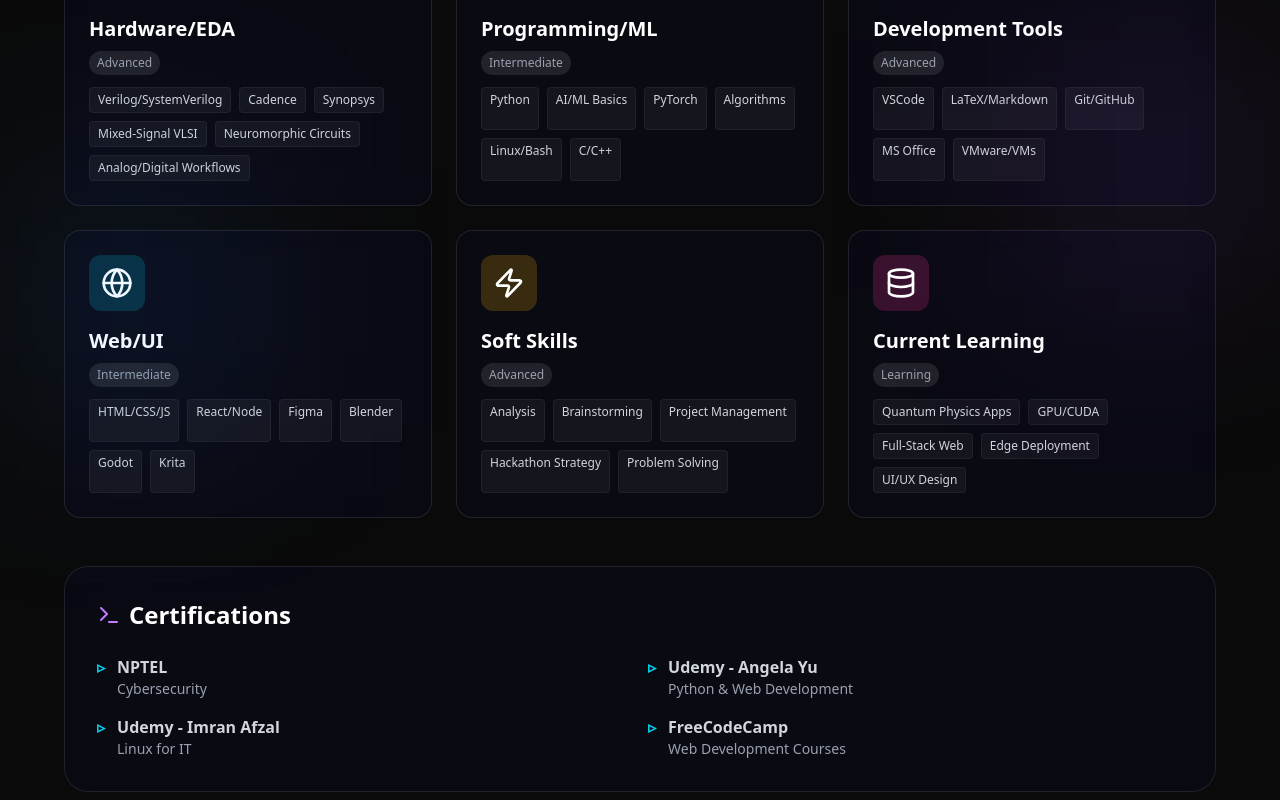
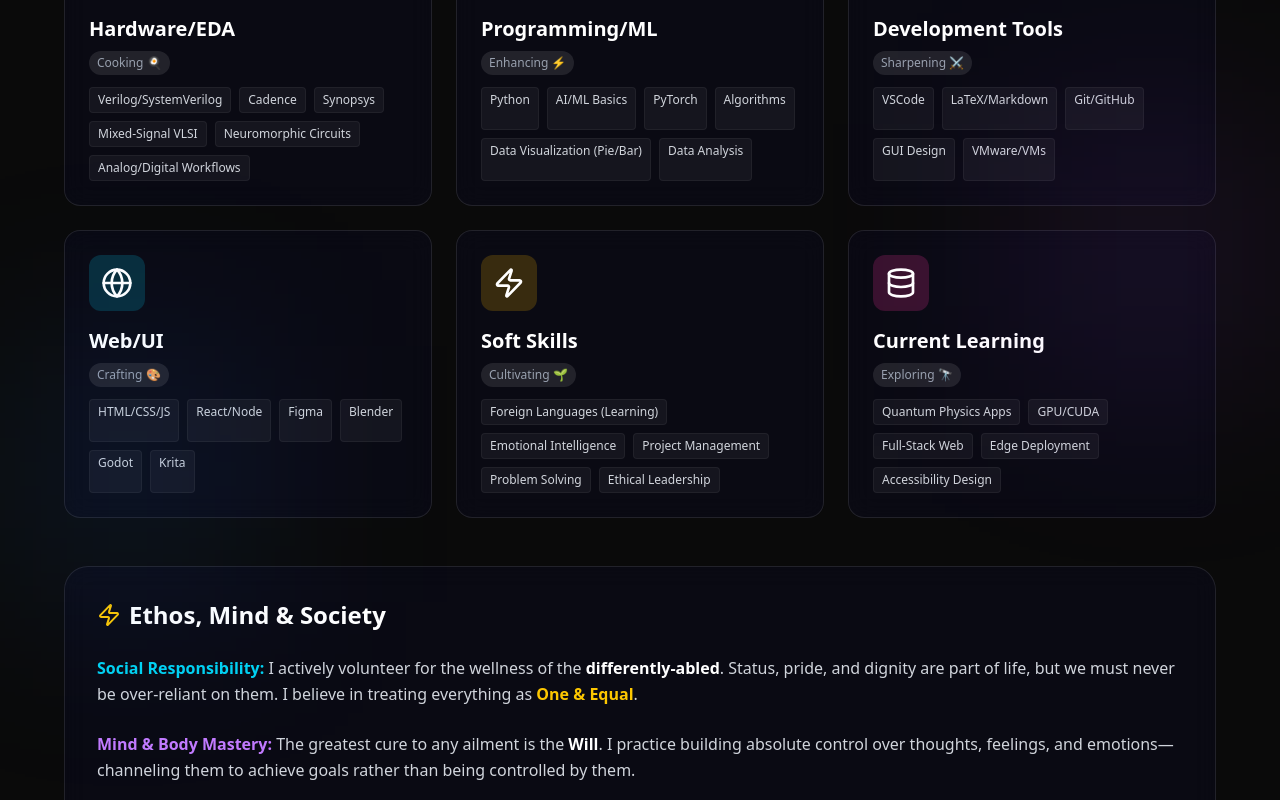
Before and after one commit to AbyssDrn/My-Portfolio, a React (Vite) app: page / in a window 1280 px wide. Shown: the part 4700-5500 px from the top of the page. Built offline with nearby package versions, Linux system fonts and the light colour scheme.

Commit message:
Update Skills Arsenal and README with user philosophy

```diff
--- a/src/components/SkillsSection.jsx
+++ b/src/components/SkillsSection.jsx
@@ -31,43 +31,43 @@
         {
             icon: Cpu,
             title: "Hardware/EDA",
-            level: "Advanced",
+            level: "Cooking 🍳", // Learning phase
             skills: ["Verilog/SystemVerilog", "Cadence", "Synopsys", "Mixed-Signal VLSI", "Neuromorphic Circuits", "Analog/Digital Workflows"],
             color: "bg-blue-500/20 text-blue-400"
         },
         {
             icon: Brain,
             title: "Programming/ML",
-            level: "Intermediate",
-            skills: ["Python", "AI/ML Basics", "PyTorch", "Algorithms", "Linux/Bash", "C/C++"],
+            level: "Enhancing ⚡",
+            skills: ["Python", "AI/ML Basics", "PyTorch", "Algorithms", "Data Visualization (Pie/Bar)", "Data Analysis"],
             color: "bg-purple-500/20 text-purple-400"
         },
         {
             icon: Code,
             title: "Development Tools",
-            level: "Advanced",
-            skills: ["VSCode", "LaTeX/Markdown", "Git/GitHub", "MS Office", "VMware/VMs"],
+            level: "Sharpening ⚔️",
+            skills: ["VSCode", "LaTeX/Markdown", "Git/GitHub", "GUI Design", "VMware/VMs"],
             color: "bg-emerald-500/20 text-emerald-400"
         },
         {
             icon: Globe,
             title: "Web/UI",
-            level: "Intermediate",
+            level: "Crafting 🎨",
             skills: ["HTML/CSS/JS", "React/Node", "Figma", "Blender", "Godot", "Krita"],
             color: "bg-cyan-500/20 text-cyan-400"
         },
         {
             icon: Zap,
             title: "Soft Skills",
-            level: "Advanced",
-            skills: ["Analysis", "Brainstorming", "Project Management", "Hackathon Strategy", "Problem Solving"],
+            level: "Cultivating 🌱",
+            skills: ["Foreign Languages (Learning)", "Emotional Intelligence", "Project Management", "Problem Solving", "Ethical Leadership"],
             color: "bg-yellow-500/20 text-yellow-400"
         },
         {
             icon: Database,
             title: "Current Learning",
-            level: "Learning",
-            skills: ["Quantum Physics Apps", "GPU/CUDA", "Full-Stack Web", "Edge Deployment", "UI/UX Design"],
+            level: "Exploring 🔭",
+            skills: ["Quantum Physics Apps", "GPU/CUDA", "Full-Stack Web", "Edge Deployment", "Accessibility Design"],
             color: "bg-pink-500/20 text-pink-400"
         }
     ];
@@ -88,12 +88,36 @@
                     ))}
                 </div>
 
+                {/* Ethos & Values Box (Start of User Request Integration) */}
+                <motion.div
+                    initial={{ opacity: 0, y: 30 }}
+                    whileInView={{ opacity: 1, y: 0 }}
+                    viewport={{ once: false }}
+                    className="mt-12 mb-6 glass-panel p-8 rounded-3xl border border-yellow-500/20"
+                >
+                    <h3 className="text-2xl font-bold mb-6 flex items-center gap-2">
+                        <Zap className="text-yellow-400" />
+                        Ethos, Mind & Society
+                    </h3>
+                    <div className="space-y-6 text-gray-300">
+                        <p className="leading-relaxed">
+                            <span className="text-cyan-400 font-bold">Social Responsibility:</span> I actively volunteer for the wellness of the <span className="text-white font-semibold">differently-abled</span>. Status, pride, and dignity are part of life, but we must never be over-reliant on them. I believe in treating everything as <span className="text-yellow-400 font-semibold">One & Equal</span>.
+                        </p>
+                        <p className="leading-relaxed">
+                            <span className="text-purple-400 font-bold">Mind & Body Mastery:</span> The greatest cure to any ailment is the <span className="text-white font-semibold">Will</span>. I practice building absolute control over thoughts, feelings, and emotions—channeling them to achieve goals rather than being controlled by them.
+                        </p>
+                        <p className="leading-relaxed">
+                            <span className="text-emerald-400 font-bold">Consistent Evolution:</span> Technology never stops, and neither do I. "Advanced" is a stagnant label; I am forever <span className="text-white font-semibold">Cooking, Learning, and Enhancing</span>. My hobby is learning the languages of the countries I admire, not just to speak, but to reach a deeper level of connection.
+                        </p>
+                    </div>
+                </motion.div>
+
                 {/* Certifications Box */}
                 <motion.div
                     initial={{ opacity: 0, y: 30 }}
                     whileInView={{ opacity: 1, y: 0 }}
                     viewport={{ once: false }}
-                    className="mt-12 glass-panel p-8 rounded-3xl border border-purple-500/20"
+                    className="mt-6 glass-panel p-8 rounded-3xl border border-purple-500/20"
                 >
                     <h3 className="text-2xl font-bold mb-6 flex items-center gap-2">
                         <Terminal className="text-purple-400" />
```
Also changed, not shown: 1 other file (tests, documents, lock files or other folders).
